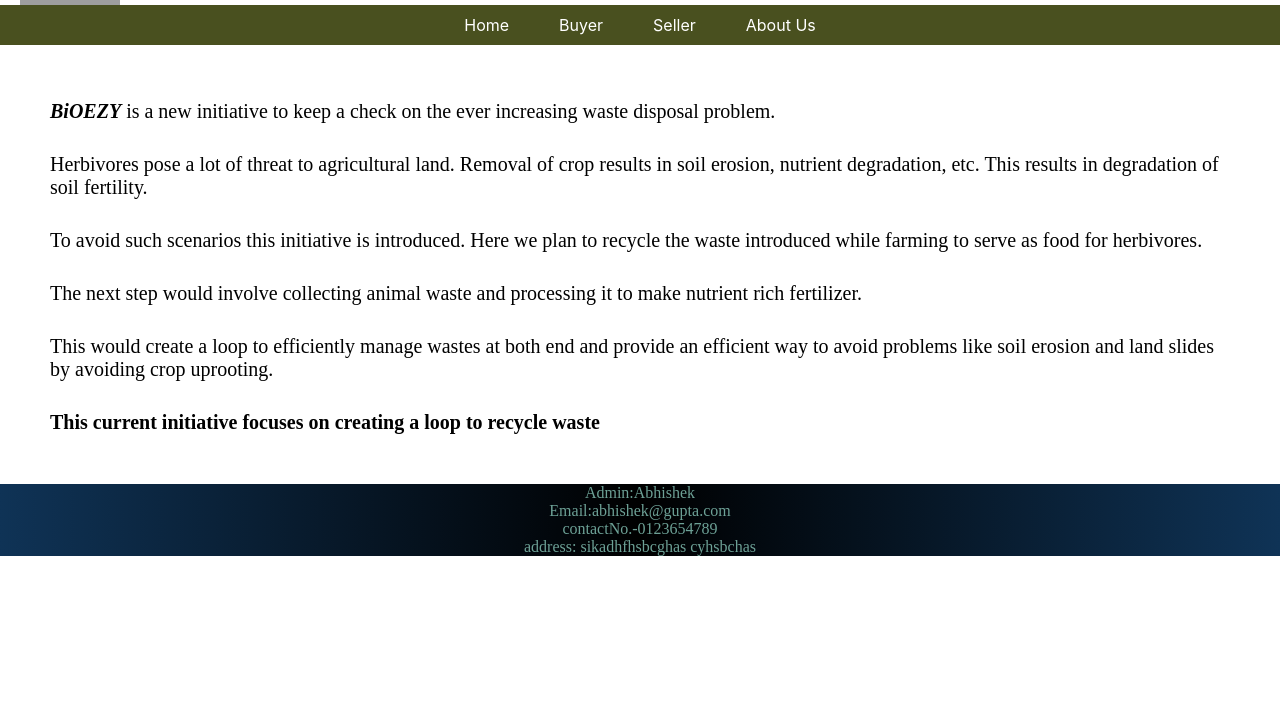
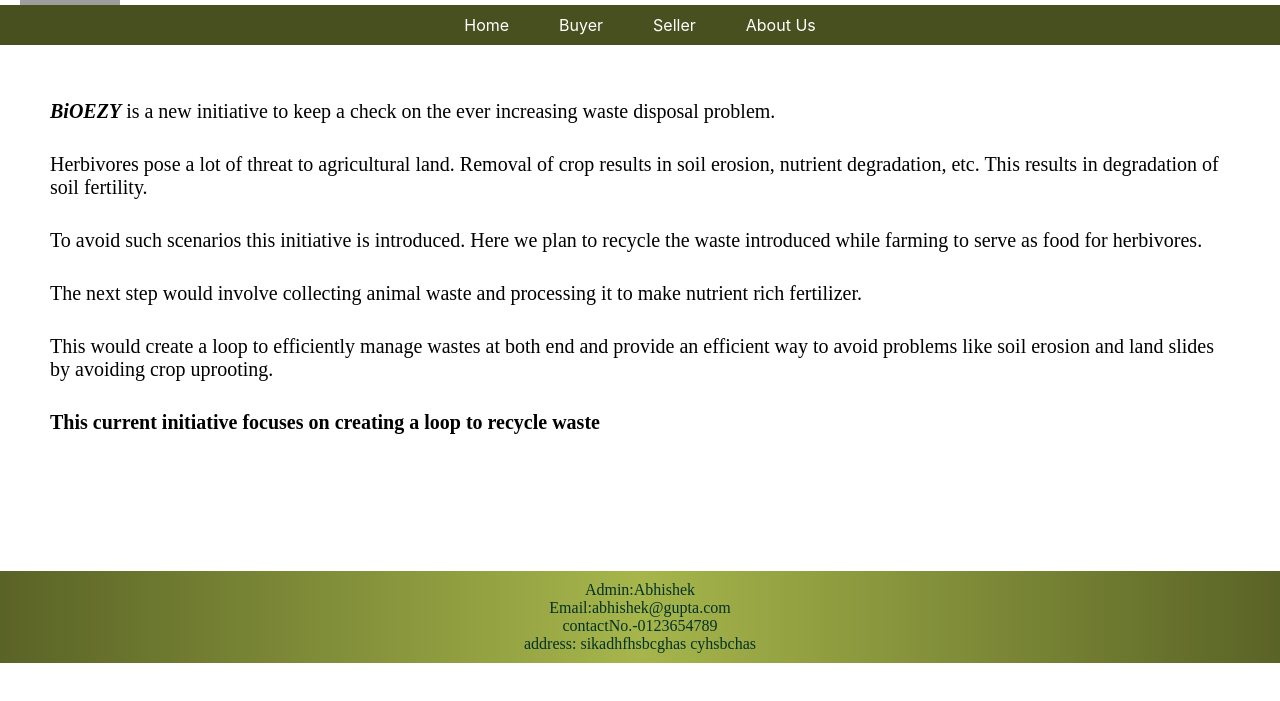
Before and after one commit to abh1shekgupta/innerve, a plain HTML site: page index.html in a window 1280 px wide. Shown: the part 95-796 px from the top of the page. Drawn offline with Linux system fonts and the light colour scheme; grey boxes are pictures that could not be loaded.

Commit message:
Update style.css

```diff
--- a/style.css
+++ b/style.css
@@ -66,13 +66,15 @@
   #footer {
     background-image: linear-gradient(
       to right,
-      rgb(15, 51, 86),
-      rgb(0, 0, 0),
-      rgb(15, 51, 86)
+      rgb(90, 99, 38),
+      rgb(166, 182, 75),
+      rgb(90, 99, 38)
     );
-    color: rgb(109, 161, 150);
+    color: rgb(4, 49, 39);
     text-align: center;
-    /* font-size: small; */
     width: 100vw;
+    position: relative;
+    margin-top: 87px;
+    padding: 10px 0;
   }
 }
```
